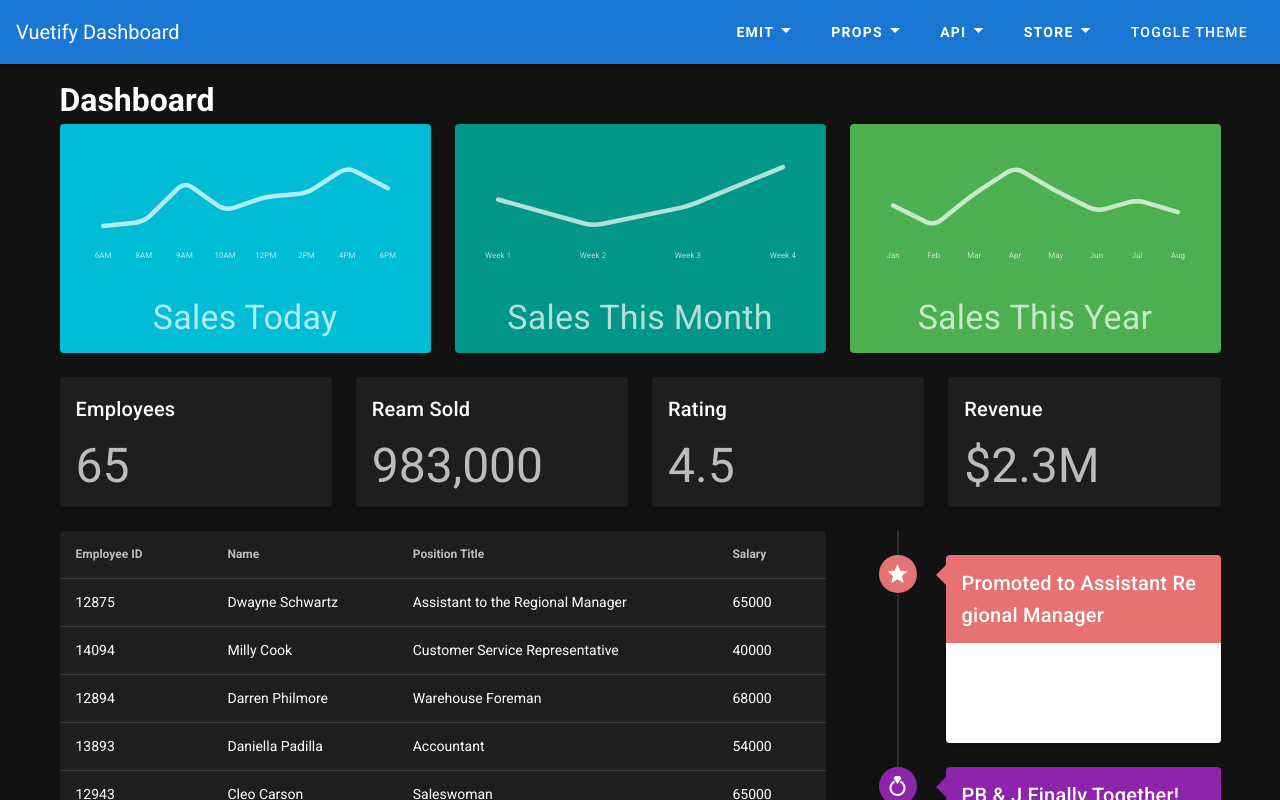
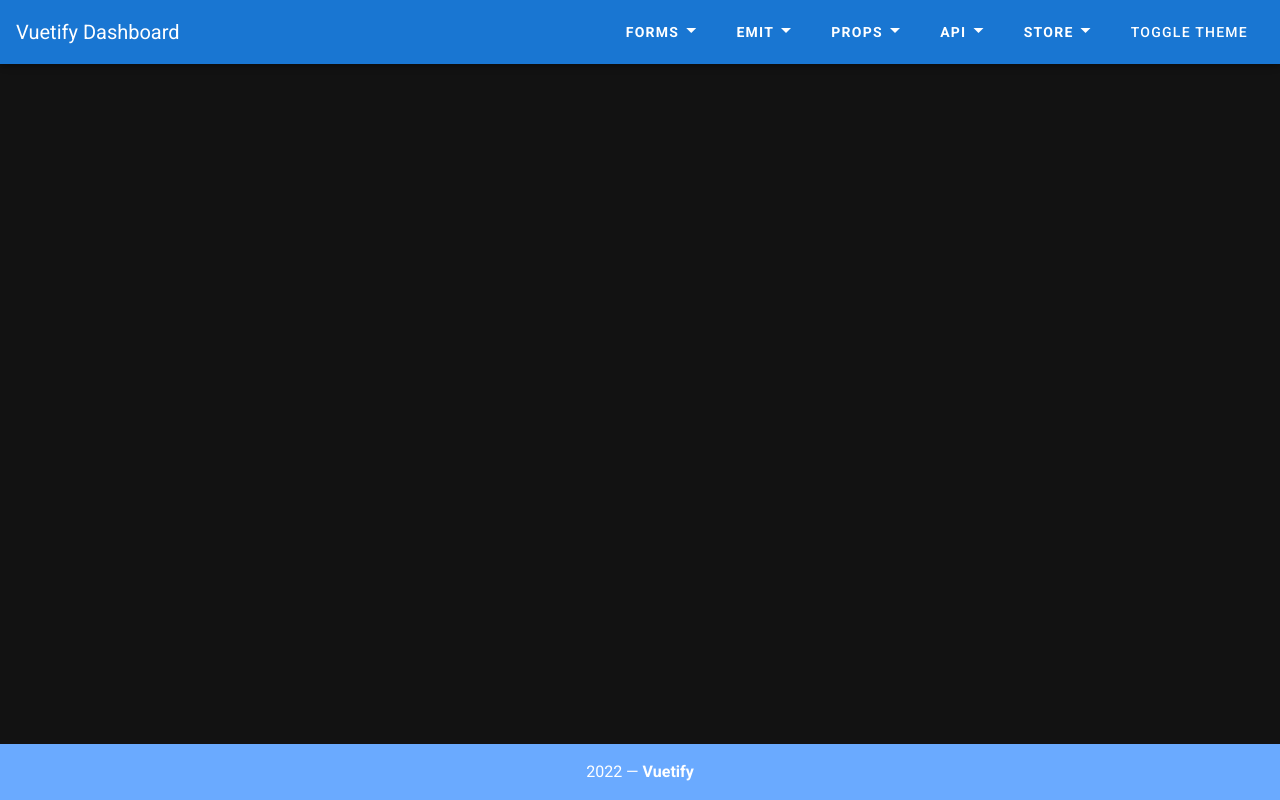
Before and after one commit to Kenan-Kadic/nuxt-learning, a Nuxt app: page /dashboard in a window 1280 px wide. Shown: the top 800 px of the page. Built offline with nearby package versions, Linux system fonts and the light colour scheme.

Commit message:
update page structure

```diff
--- a/components/EmployeesTable.vue
+++ /dev/null
@@ -1,41 +0,0 @@
-<template>
-  <v-data-table
-    :headers="headers"
-    :items="employees"
-    :items-per-page="5"
-    class="elevation-1"
-    @click:row="selectRow"
-    :multi-sort="true"
-  ></v-data-table>
-</template>
-
-<script>
-export default {
-  name: 'EmployeesTable',
-  props: {
-    employees: {
-      type: Array,
-      required: true
-    }
-  },
-  data: () => ({
-    headers: [
-      { text: 'Employee ID', value: 'id' },
-      { text: 'Name', value: 'name' },
-      { text: 'Position Title', value: 'title' },
-      { text: 'Salary', value: 'salary' }
-    ]
-  }),
-  methods: {
-    selectRow(event) {
-      const employee = {
-        name: event.name,
-        title: event.title
-      }
-      this.$emit('select-employee', employee)
-    }
-  }
-}
-</script>
-
-<style lang="scss" scoped></style>
--- a/components/EventTimeline.vue
+++ /dev/null
@@ -1,36 +0,0 @@
-
-
-<template>
-  <v-timeline align-top :dense="true">
-    <v-timeline-item
-      v-for="(item, i) in timeline"
-      :key="i"
-      :color="item.color"
-      :icon="item.icon"
-      fill-dot
-    >
-      <v-card :color="item.color" dark>
-        <v-card-title class="title pt-3 pb-3">
-          <h3 class="title">{{ item.title }}</h3>
-        </v-card-title>
-        <v-card-text class="white text--primary">
-          <p class="pt-3 body-1 mb-0">
-            {{ item.text }}
-          </p>
-        </v-card-text>
-      </v-card>
-    </v-timeline-item>
-  </v-timeline>
-</template>
-
-<script>
-export default {
-  name: 'EventTimeline',
-  props: {
-    timeline: {
-      type: Array,
-      required: true
-    }
-  }
-}
-</script>
--- a/components/SalesGraph.vue
+++ /dev/null
@@ -1,31 +0,0 @@
-<template>
-  <v-card :color="sale.color" dark>
-    <v-card-text>
-      <v-sparkline
-        :value="sale.sales"
-        :labels="sale.labels"
-        color="rgba(255, 255, 255, .7)"
-        height="100"
-        padding="24"
-        stroke-linecap="round"
-        smooth
-      />
-    </v-card-text>
-
-    <v-card-text class="text-center">
-      <div class="display-1">{{ sale.title }}</div>
-    </v-card-text>
-  </v-card>
-</template>
-
-<script>
-export default {
-  name: 'SalesGraph',
-  props: {
-    sale: {
-      type: Object,
-      required: true
-    }
-  }
-}
-</script>
--- a/components/StatisticCard.vue
+++ /dev/null
@@ -1,20 +0,0 @@
-<template>
-  <v-card>
-    <v-card-title>{{ statistic.title }}</v-card-title>
-    <v-card-text class="display-2">{{ statistic.value }}</v-card-text>
-  </v-card>
-</template>
-
-<script>
-export default {
-  name: 'StatisticCard',
-  props: {
-    statistic: {
-      type: Object,
-      required: true
-    }
-  }
-}
-</script>
-
-<style lang="scss" scoped></style>
--- a/layouts/default.vue
+++ b/layouts/default.vue
@@ -57,6 +57,13 @@ export default {
       items: [
         {
           items: [
+            {title: 'Login', to:'/forms/login' },
+            {title: 'Signup', to: 'forms/signup'}
+          ],
+          title: 'Forms',
+        },
+        {
+          items: [
             {title: 'Emit an event', to:'/emit' },
             {title: 'Emit userdata', to: '/emit/userdata'}
           ],
@@ -86,7 +93,7 @@ export default {
 
       // links: [
       //   {label: 'Home', url:'/'},
-      //   {label: 'Login', url:'/login'},
+      //   {label: 'Login', url:'/forms'},
       //   // {label: 'Dashboard', url: '/dashboard'},
       //   // {label: 'Signup', url: '/signup'},
       //   {label: 'api Fetch', url: '/api'},
--- a/pages/dashboard.vue
+++ /dev/null
@@ -1,78 +0,0 @@
-<template>
-  <v-container>
-    <h1>Dashboard</h1>
-
-    <v-row>
-      <v-col cols="12" md="4" v-for="sale in sales" :key="`${sale.title}`">
-    <SalesGraph :sale="sale" />
-      </v-col>
-    </v-row>
-
-     <v-row>
-       <v-col cols="12" md="6" lg="3" v-for="statistic in statistics"
-      :key="`${statistic.title}`">
-    <StatisticCard
-      :statistic="statistic"
-    />
-       </v-col>
-     </v-row>
-
-    <v-row>
-      <v-col cols="12" md="8">
-    <EmployeesTable :employees="employees" @select-employee="setEmployee" />
-      </v-col>
-      <v-col cols="12" md="4">
-    <EventTimeline :timeline="timeline" />
-      </v-col>
-    </v-row>
-
-    <v-snackbar v-model="snackbar" :left="$vuetify.breakpoint.lgAndUp">
-      You have selected {{ selectedEmployee.name }},
-      {{ selectedEmployee.title }}
-      <v-btn color="pink" text @click="snackbar = false">
-        Close
-      </v-btn>
-    </v-snackbar>
-  </v-container>
-</template>
-
-<script>
-import EmployeesTable from '../components/EmployeesTable'
-import EventTimeline from '../components/EventTimeline'
-import SalesGraph from '../components/SalesGraph'
-import StatisticCard from '../components/StatisticCard'
-import employeesData from '../data/employees.json'
-import timelineData from '../data/timeline.json'
-import salesData from '../data/sales.json'
-import statisticsData from '../data/statistics.json'
-
-export default {
-  name: 'DashboardPage',
-  components: {
-    EmployeesTable,
-    EventTimeline,
-    SalesGraph,
-    StatisticCard
-  },
-  data() {
-    return {
-      employees: employeesData,
-      sales: salesData,
-      selectedEmployee: {
-        name: '',
-        title: ''
-      },
-      snackbar: false,
-      statistics: statisticsData,
-      timeline: timelineData
-    }
-  },
-  methods: {
-    setEmployee(event) {
-      this.snackbar = true
-      this.selectedEmployee.name = event.name
-      this.selectedEmployee.title = event.title
-    }
-  }
-}
-</script>
```
Also changed, not shown: pages/forms/login.vue (renamed from pages/login.vue), pages/forms/signup.vue (renamed from pages/signup.vue).
